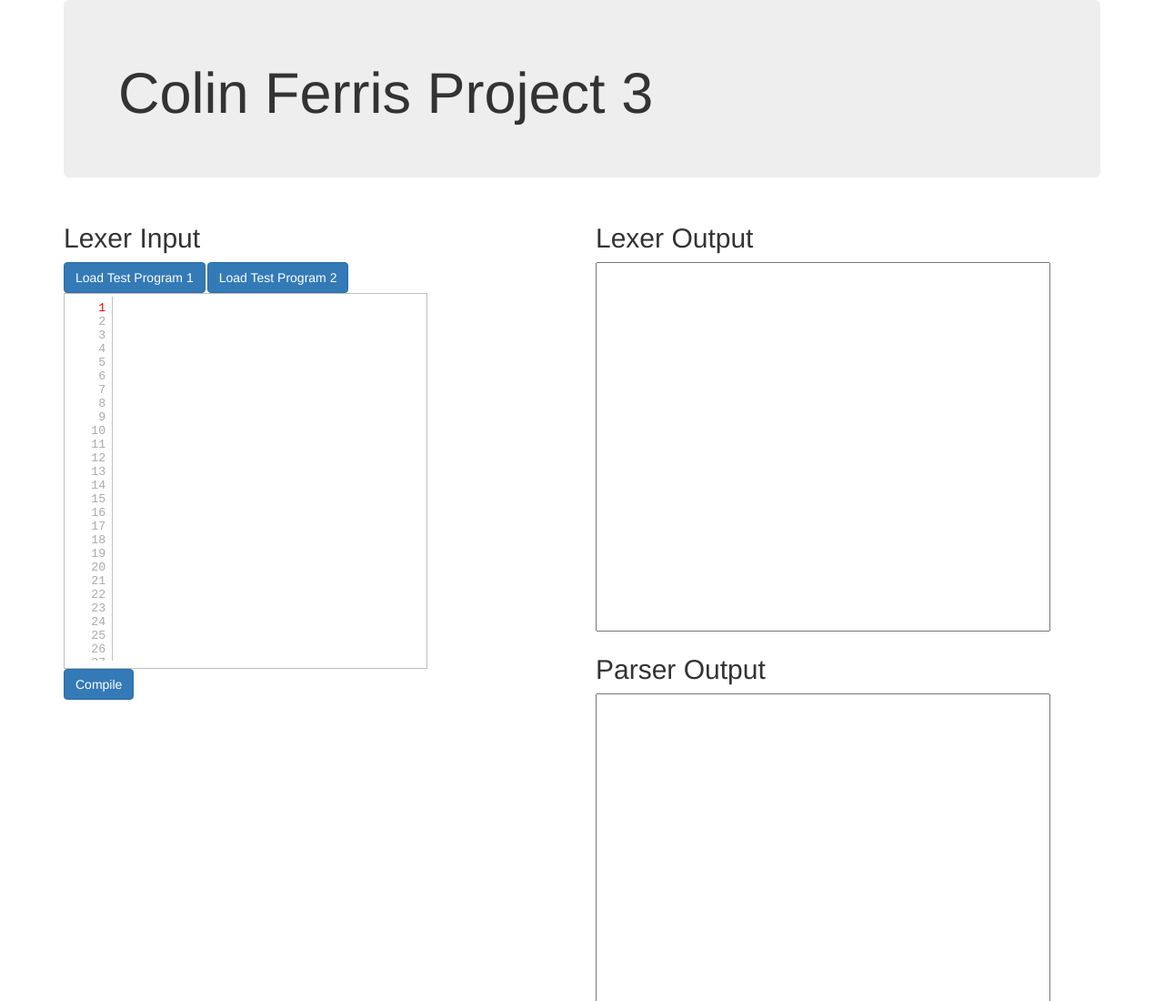
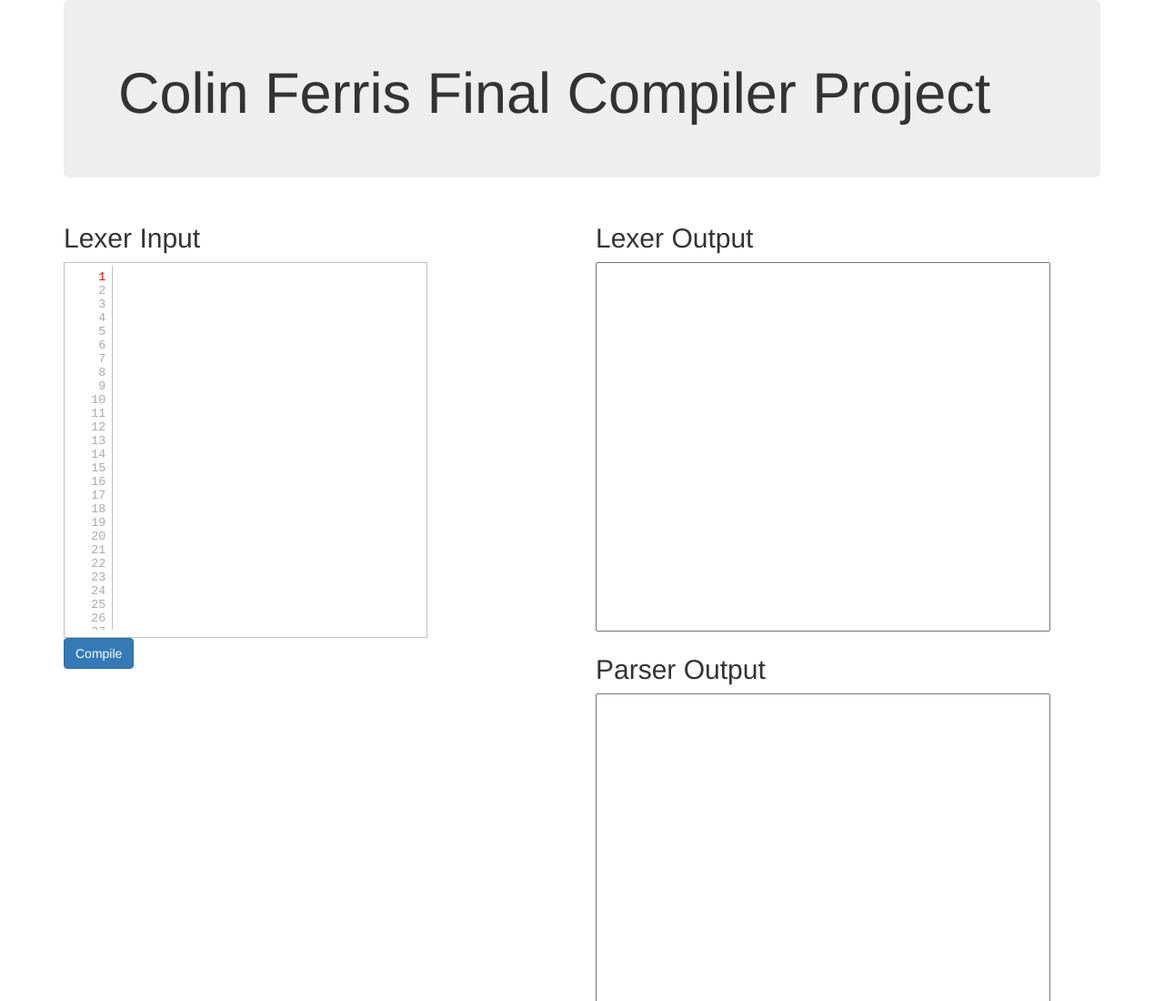
Before and after one commit to colinferris95/CMPT-432, a plain HTML site: page index.html in a window 1280 px wide. Shown: the top 1100 px of the page at 91% size. Drawn offline with nearby package versions, Linux system fonts and the light colour scheme.

Commit message:
Final Project

```diff
--- a/index.html
+++ b/index.html
@@ -22,7 +22,7 @@ Colin's Compiler
 <div class="container">
 	<div class="jumbotron">
 		<h1>
-		Colin Ferris Project 3
+		Colin Ferris Final Compiler Project
 		</h1>
 
   </li>
@@ -35,14 +35,7 @@ Colin's Compiler
 <div class = "col-md-6">
   <h2>Lexer Input</h2>
   <ul class="nav nav-pills">
-			<li class="active">
-			<button onclick="Program1()" class="btn btn-primary">Load Test Program 1</button>
 
-			</li>
-			<li class="active">
-			<button onclick="Program2()" class="btn btn-primary">Load Test Program 2</button>
-
-			</li>
 		</ul>
 
 <div class="linedtextarea"><textarea class="lined" id="textInput" rows="10" cols="60" wrap="off" style="resize: none; width: 400px; height: 400px;">
```
